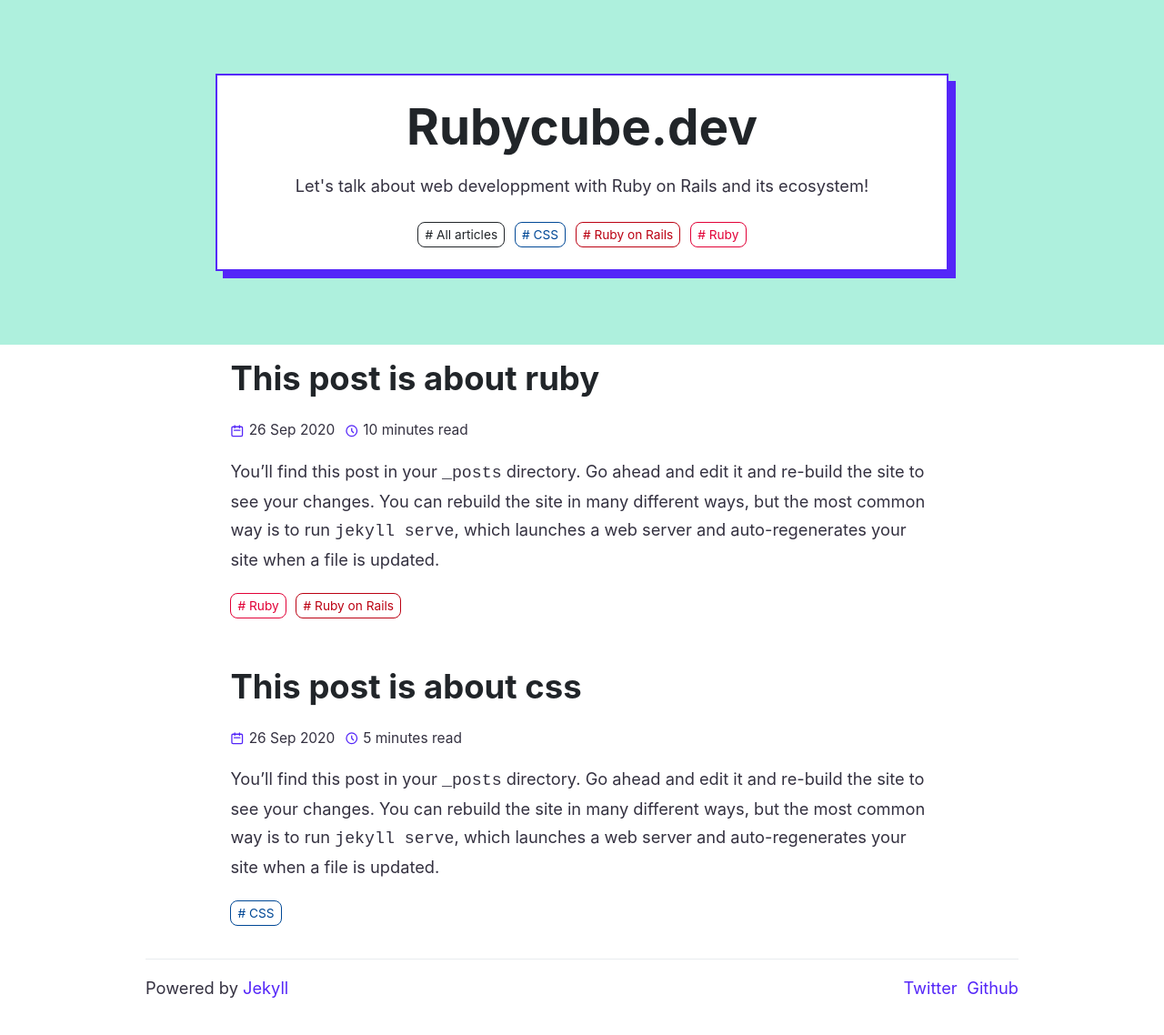
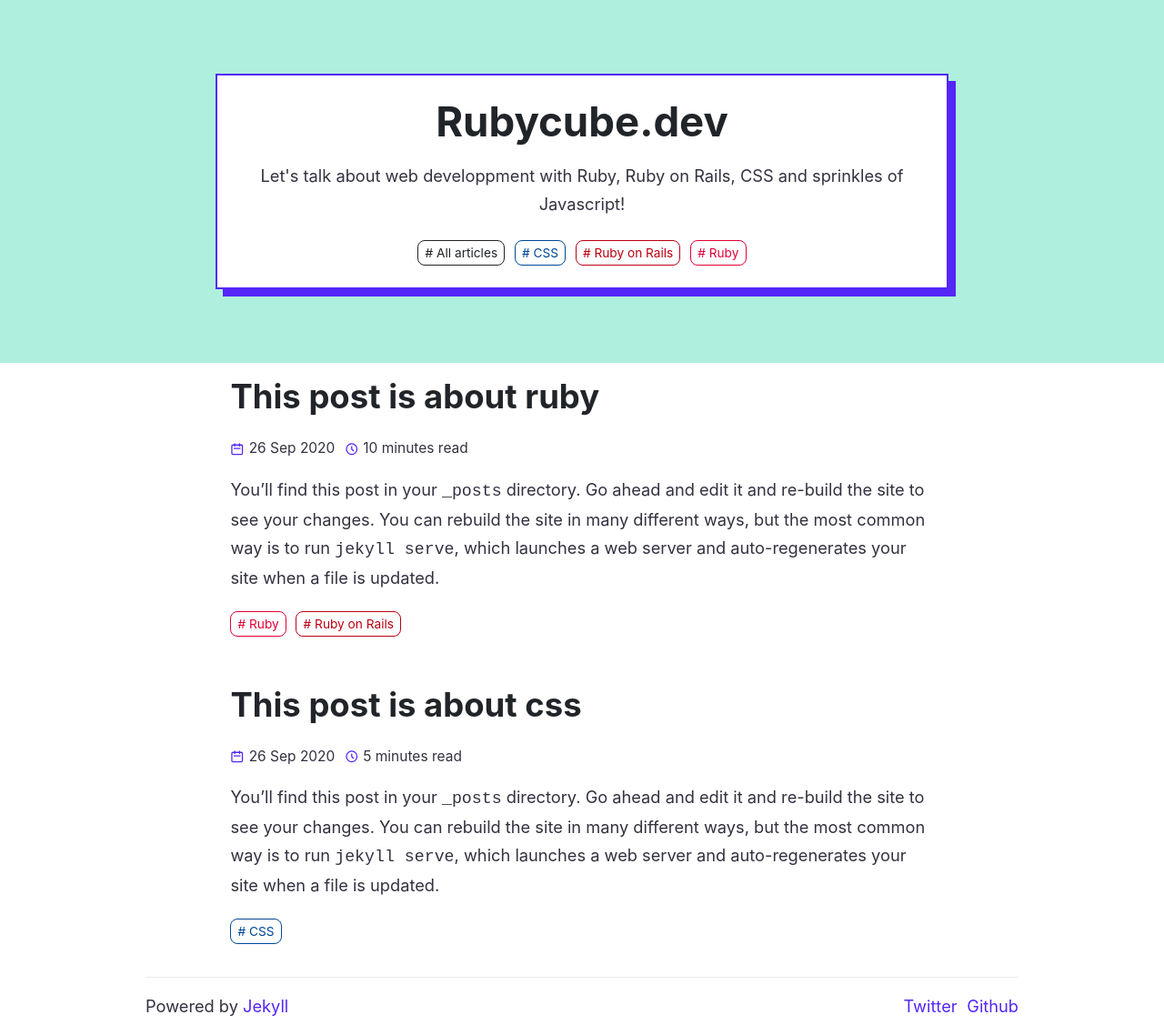
Before and after one commit to alexandreruban/rubycube, a Jekyll site: the page built from index.html, in a window 1280 px wide. Shown: the whole page at 91% size. Built offline with Jekyll 4.4.1, drawn with Linux system fonts in a browser that asks for light colours.

Commit message:
Added open graph image for twitter summary card

```diff
--- a/_config.yml
+++ b/_config.yml
@@ -53,15 +53,18 @@
       type: "tags"
     values:
       layout: "tag"
+      image: /assets/images/twitter-card.png
   - scope:
       path: ""
       type: "posts"
     values:
       layout: "post"
+      image: /assets/images/twitter-card.png
   - scope:
       path: ""
     values:
       layout: "application"
+      image: /assets/images/twitter-card.png
 plugins:
   - jekyll-seo-tag
 #   - jekyll-feed
--- a/_sass/_hero.scss
+++ b/_sass/_hero.scss
@@ -12,7 +12,7 @@
   &__card {
     background-color: var(--color-background);
     border: solid 2px var(--color-accent);
-    padding: var(--space-l) var(--space-m);
+    padding: var(--space-l) var(--space-s);
     display: flex;
     flex-direction: column;
     align-items: center;
--- a/_sass/_variables.scss
+++ b/_sass/_variables.scss
@@ -20,7 +20,7 @@
   --type-l: 125%;
   --type-xl: 150%;
   --type-xxl: 200%;
-  --type-xxxl: 300%;
+  --type-xxxl: 250%;
 
   // Font family
   --font-family--header:  -apple-system, BlinkMacSystemFont, 'Segoe UI', Roboto, Oxygen, Ubuntu, Cantarell, 'Open Sans', 'Helvetica Neue', sans-serif;
--- a/index.html
+++ b/index.html
@@ -10,7 +10,8 @@
         Rubycube.dev
       </h1>
       <p class="text-center">
-        Let's talk about web developpment with Ruby on Rails and its ecosystem!
+        Let's talk about web developpment with Ruby, Ruby on Rails, CSS
+        and sprinkles of Javascript!
       </p>
       {% include tags.html %}
     </div>
```
Also changed, not shown: assets/images/twitter-card.png (added).
